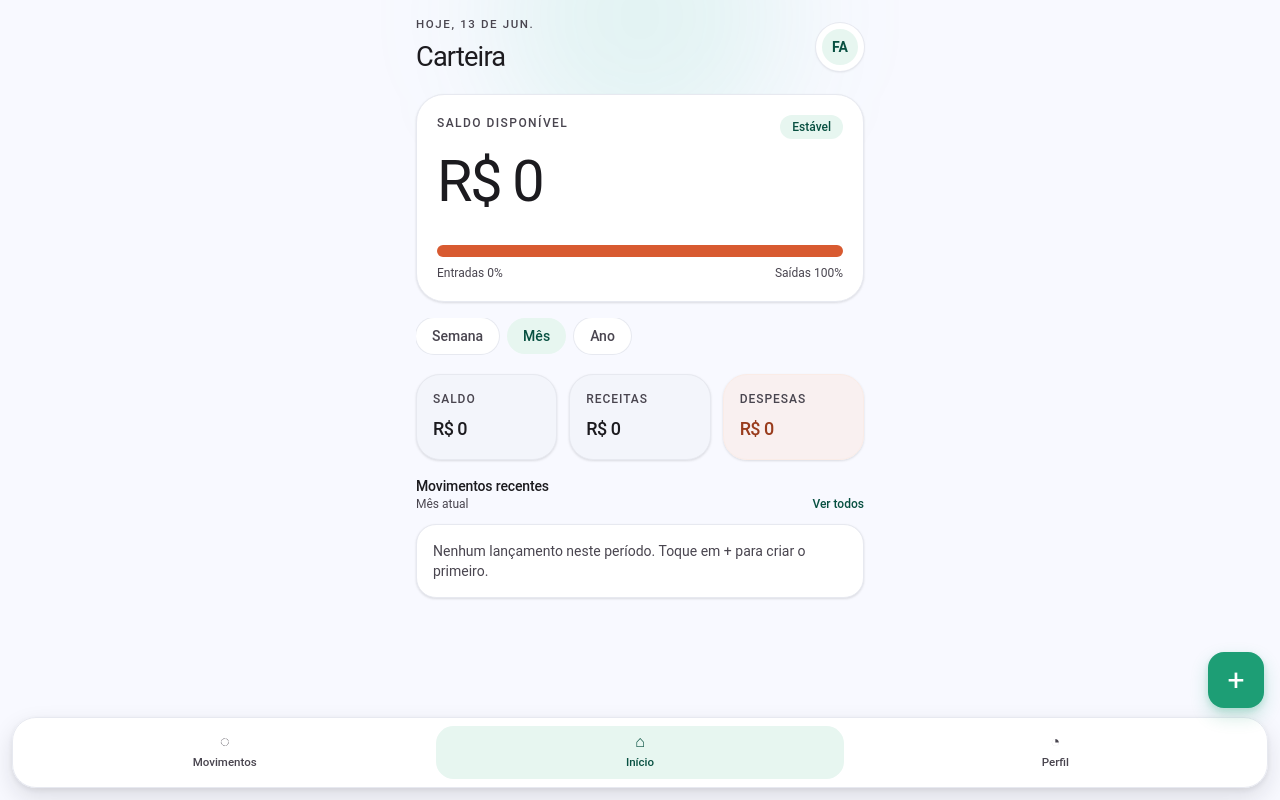
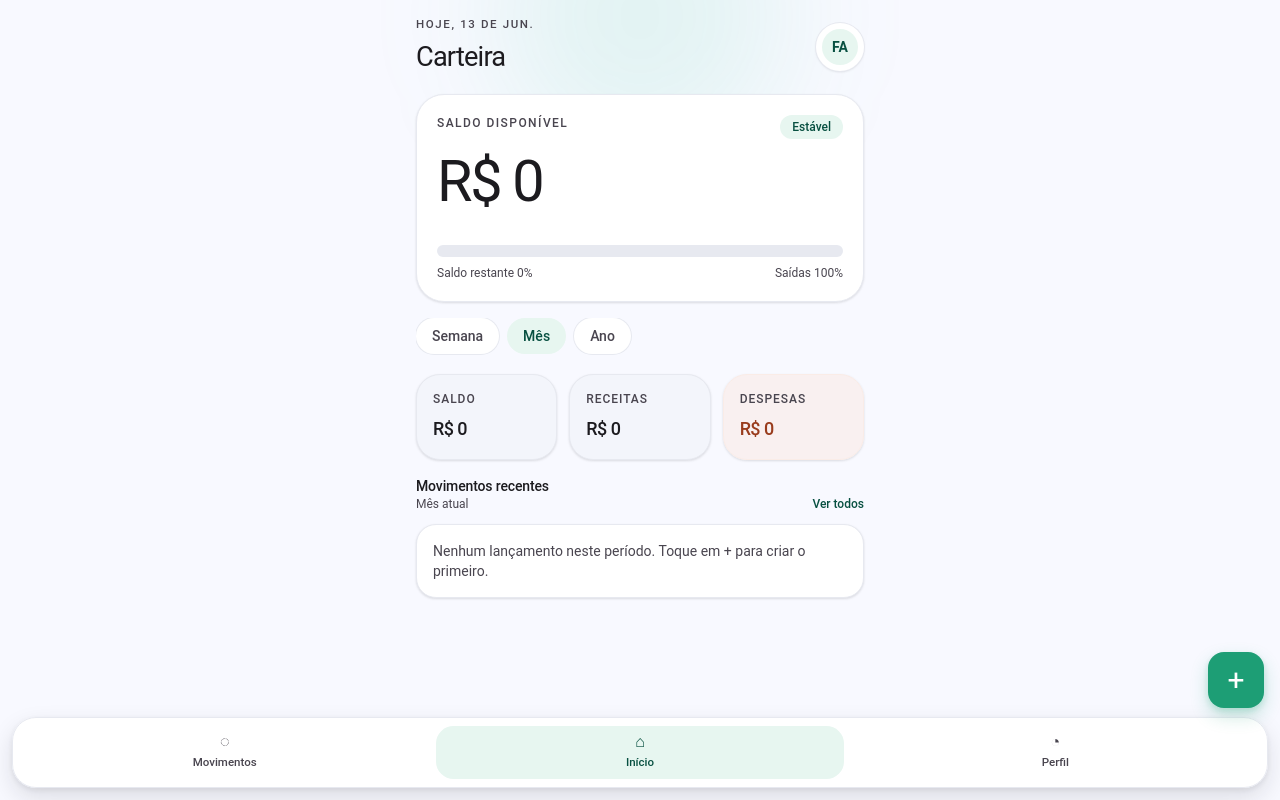
Before and after one commit to DoutorK/financeApp, a React (Vite) app: page / in a window 1280 px wide. Built offline with nearby package versions, Linux system fonts and the light colour scheme.

Commit message:
FIX: ajusta a barra de informação

```diff
--- a/src/App.tsx
+++ b/src/App.tsx
@@ -119,8 +119,8 @@ export default function App() {
           <>
             <BalanceCard
               value={formatCurrency(summary.balance)}
-              incomeShare={summary.incomeShare}
-              expenseShare={summary.expenseShare}
+              balanceAmount={summary.balance}
+              expenseAmount={summary.expense}
             />
 
             <section className="flex gap-2 overflow-x-auto pb-1">
--- a/src/components/BalanceCard.tsx
+++ b/src/components/BalanceCard.tsx
@@ -1,10 +1,15 @@
 type BalanceCardProps = {
   value: string
-  incomeShare: number
-  expenseShare: number
+  balanceAmount: number
+  expenseAmount: number
 }
 
-export function BalanceCard({ value, incomeShare, expenseShare }: BalanceCardProps) {
+export function BalanceCard({ value, balanceAmount, expenseAmount }: BalanceCardProps) {
+  const total = balanceAmount + expenseAmount
+  const remainingShare =
+    total <= 0 ? 0 : Math.round((Math.max(balanceAmount, 0) / total) * 100)
+  const expenseShare = total <= 0 ? 100 : 100 - remainingShare
+
   return (
     <section className="rounded-[1.75rem] border border-outline-variant bg-surface-container p-5 shadow-soft">
       <div className="flex items-start justify-between gap-3">
@@ -25,16 +30,16 @@ export function BalanceCard({ value, incomeShare, expenseShare }: BalanceCardPro
         <div className="flex h-3 overflow-hidden rounded-full bg-outline-variant">
           <span
             className="block h-full bg-brand-400"
-            style={{ width: `${incomeShare}%` }}
+            style={{ flexGrow: Math.max(balanceAmount, 0), flexBasis: 0 }}
           />
           <span
             className="block h-full bg-error-400"
-            style={{ width: `${expenseShare}%` }}
+            style={{ flexGrow: expenseAmount, flexBasis: 0 }}
           />
         </div>
 
         <div className="mt-2 flex justify-between gap-3 text-xs text-text-variant">
-          <span>Entradas {incomeShare}%</span>
+          <span>Saldo restante {remainingShare}%</span>
           <span>Saídas {expenseShare}%</span>
         </div>
       </div>
```
